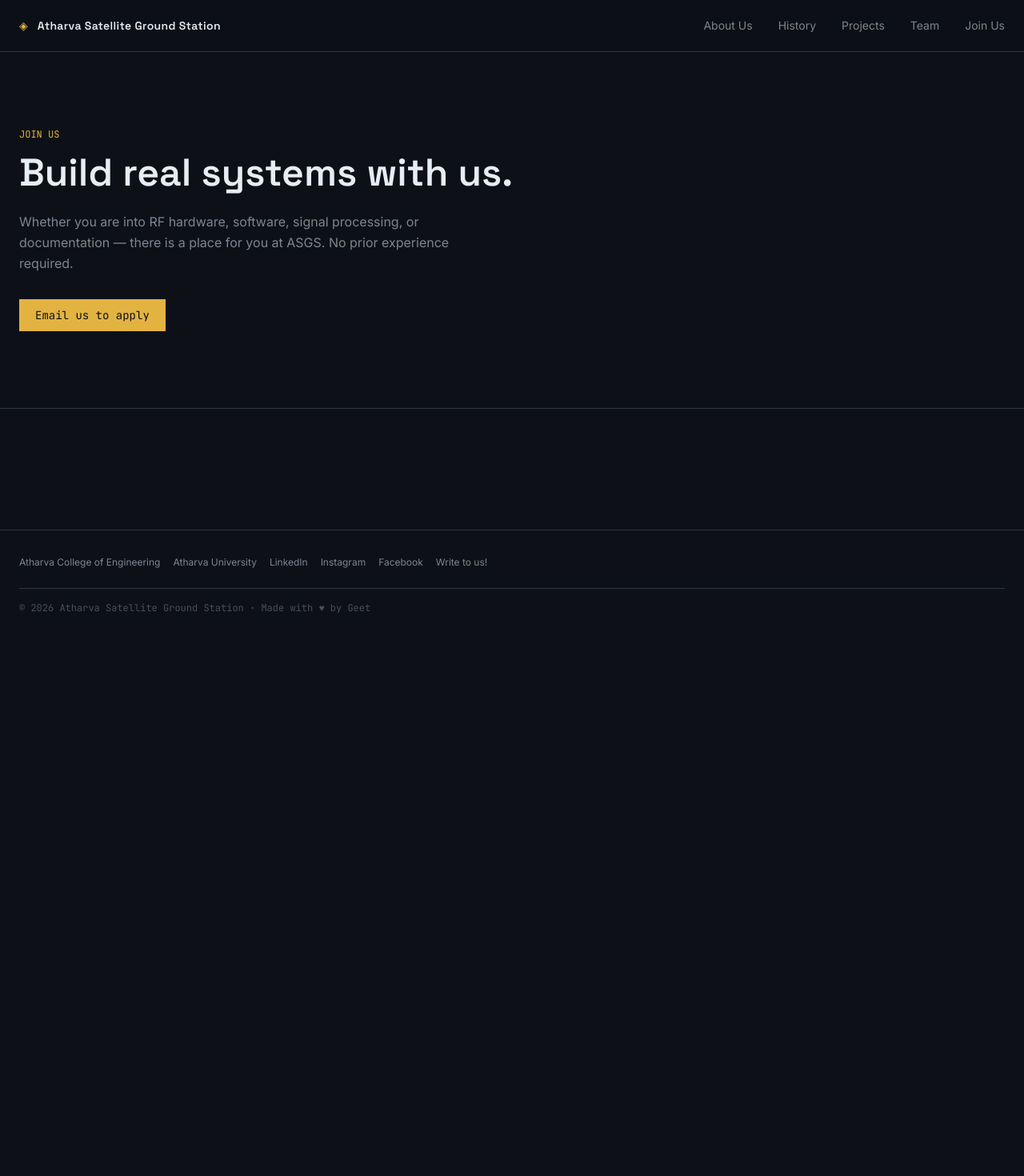
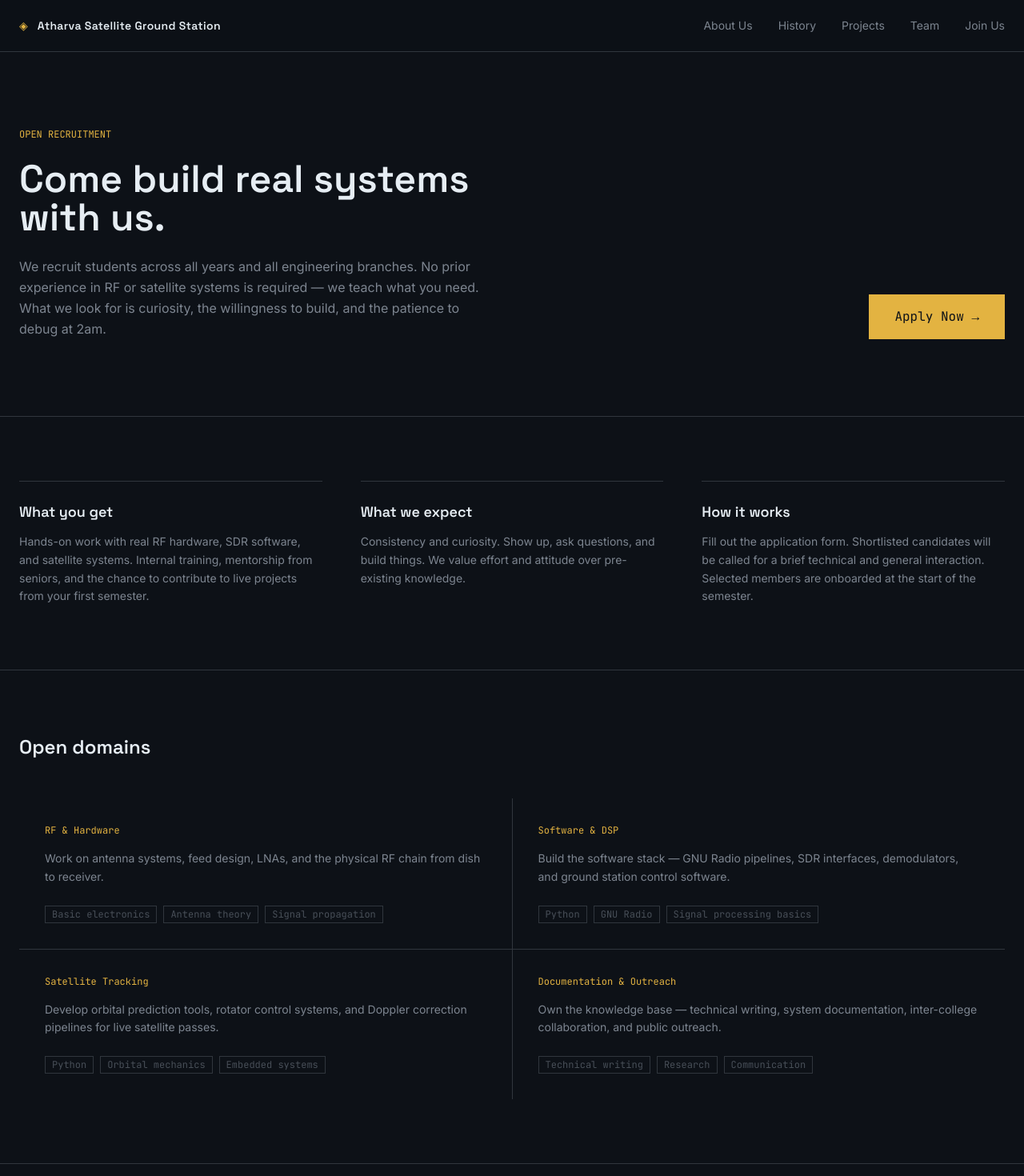
Before and after one commit to happi0456/atharvagroundstation, a Next.js app: page /join in a window 1280 px wide. Shown: the top 1470 px of the page at 80% size. Before the commit the page ends 800 px from the top, so only its background shows below. Built offline with nearby package versions, Linux system fonts and the light colour scheme.

Commit message:
fixing some stuff

```diff
--- a/app/join/page.jsx
+++ b/app/join/page.jsx
@@ -1,23 +1,103 @@
+const GOOGLE_FORM_URL = 'https://placeholder-google-form-url.com'
+
+const DOMAINS = [
+  {
+    name: 'RF & Hardware',
+    description: 'Work on antenna systems, feed design, LNAs, and the physical RF chain from dish to receiver.',
+    skills: ['Basic electronics', 'Antenna theory', 'Signal propagation'],
+  },
+  {
+    name: 'Software & DSP',
+    description: 'Build the software stack — GNU Radio pipelines, SDR interfaces, demodulators, and ground station control software.',
+    skills: ['Python', 'GNU Radio', 'Signal processing basics'],
+  },
+  {
+    name: 'Satellite Tracking',
+    description: 'Develop orbital prediction tools, rotator control systems, and Doppler correction pipelines for live satellite passes.',
+    skills: ['Python', 'Orbital mechanics', 'Embedded systems'],
+  },
+  {
+    name: 'Documentation & Outreach',
+    description: 'Own the knowledge base — technical writing, system documentation, inter-college collaboration, and public outreach.',
+    skills: ['Technical writing', 'Research', 'Communication'],
+  },
+]
+
 export default function JoinPage() {
   return (
     <div className="pt-16">
+
+      {/* Header + CTA */}
       <section className="border-b border-border">
-        <div className="max-w-7xl mx-auto px-6 py-24">
-          <p className="font-mono text-xs text-gold mb-4">JOIN US</p>
-          <h1 className="font-display font-semibold text-4xl md:text-5xl text-ink max-w-2xl leading-tight">
-            Build real systems with us.
-          </h1>
-          <p className="font-body text-muted text-base max-w-xl mt-6 leading-relaxed">
-            Whether you are into RF hardware, software, signal processing, or documentation — there is a place for you at ASGS. No prior experience required.
-          </p>
+        <div className="max-w-7xl mx-auto px-6 py-24 flex flex-col gap-8 md:flex-row md:items-end md:justify-between">
+          <div className="flex flex-col gap-6 max-w-xl">
+            <p className="font-mono text-xs text-gold">OPEN RECRUITMENT</p>
+            <h1 className="font-display font-semibold text-4xl md:text-5xl text-ink leading-tight">
+              Come build real systems<br />with us.
+            </h1>
+            <p className="font-body text-muted text-base leading-relaxed">
+              We recruit students across all years and all engineering branches. No prior experience in RF or satellite systems is required — we teach what you need. What we look for is curiosity, the willingness to build, and the patience to debug at 2am.
+            </p>
+          </div>
+
           <a
-            href="mailto:atharvagroundstation-asgs@atharvacoe.ac.in?subject=ASGS%20Join%20Request"
-            className="inline-block mt-8 font-mono text-sm text-canvas bg-gold px-5 py-2.5 hover:bg-gold-muted transition-colors duration-200"
+            href={GOOGLE_FORM_URL}
+            target="_blank"
+            rel="noopener noreferrer"
+            className="font-mono text-base text-canvas bg-gold px-8 py-4 hover:bg-gold-muted transition-colors duration-200 w-fit whitespace-nowrap"
           >
-            Email us to apply
+            Apply Now →
           </a>
         </div>
       </section>
+
+      {/* What to expect */}
+      <section className="border-b border-border">
+        <div className="max-w-7xl mx-auto px-6 py-20 grid grid-cols-1 md:grid-cols-3 gap-12">
+          {[
+            {
+              heading: 'What you get',
+              body: 'Hands-on work with real RF hardware, SDR software, and satellite systems. Internal training, mentorship from seniors, and the chance to contribute to live projects from your first semester.',
+            },
+            {
+              heading: 'What we expect',
+              body: 'Consistency and curiosity. Show up, ask questions, and build things. We value effort and attitude over pre-existing knowledge.',
+            },
+            {
+              heading: 'How it works',
+              body: 'Fill out the application form. Shortlisted candidates will be called for a brief technical and general interaction. Selected members are onboarded at the start of the semester.',
+            },
+          ].map(({ heading, body }) => (
+            <div key={heading} className="flex flex-col gap-3 border-t border-border pt-6">
+              <span className="font-display font-semibold text-ink text-lg">{heading}</span>
+              <p className="font-body text-muted text-sm leading-relaxed">{body}</p>
+            </div>
+          ))}
+        </div>
+      </section>
+
+      {/* Open domains */}
+      <section>
+        <div className="max-w-7xl mx-auto px-6 py-20">
+          <h2 className="font-display font-semibold text-2xl text-ink mb-12">Open domains</h2>
+          <div className="grid grid-cols-1 md:grid-cols-2 gap-px bg-border">
+            {DOMAINS.map((domain) => (
+              <div key={domain.name} className="bg-canvas p-8 flex flex-col gap-4">
+                <span className="font-mono text-xs text-gold">{domain.name}</span>
+                <p className="font-body text-muted text-sm leading-relaxed">{domain.description}</p>
+                <div className="flex flex-wrap gap-2 mt-auto pt-2">
+                  {domain.skills.map(skill => (
+                    <span key={skill} className="font-mono text-xs text-dim border border-border px-2 py-0.5">
+                      {skill}
+                    </span>
+                  ))}
+                </div>
+              </div>
+            ))}
+          </div>
+        </div>
+      </section>
+
     </div>
   )
 }
--- a/app/team/page.jsx
+++ b/app/team/page.jsx
@@ -1,17 +1,83 @@
+const FACULTY = [
+  {
+    id: 'faculty-1',
+    name: 'Prof. [Placeholder]',
+    role: 'Faculty Coordinator',
+    department: 'Electronics & Telecommunication',
+  },
+]
+
+const MEMBERS = [
+  { id: 'm1',  name: '[Name]', role: '[Role]', domain: 'RF & Hardware',        year: 'Second Year'  },
+  { id: 'm2',  name: '[Name]', role: '[Role]', domain: 'RF & Hardware',        year: 'Third Year'   },
+  { id: 'm3',  name: '[Name]', role: '[Role]', domain: 'RF & Hardware',        year: 'Final Year'   },
+  { id: 'm4',  name: '[Name]', role: '[Role]', domain: 'Software & DSP',       year: 'Second Year'  },
+  { id: 'm5',  name: '[Name]', role: '[Role]', domain: 'Software & DSP',       year: 'Third Year'   },
+  { id: 'm6',  name: '[Name]', role: '[Role]', domain: 'Software & DSP',       year: 'Final Year'   },
+  { id: 'm7',  name: '[Name]', role: '[Role]', domain: 'Satellite Tracking',   year: 'Second Year'  },
+  { id: 'm8',  name: '[Name]', role: '[Role]', domain: 'Satellite Tracking',   year: 'Third Year'   },
+  { id: 'm9',  name: '[Name]', role: '[Role]', domain: 'Satellite Tracking',   year: 'Final Year'   },
+  { id: 'm10', name: '[Name]', role: '[Role]', domain: 'Documentation',        year: 'Second Year'  },
+  { id: 'm11', name: '[Name]', role: '[Role]', domain: 'Documentation',        year: 'Third Year'   },
+  { id: 'm12', name: '[Name]', role: '[Role]', domain: 'RF & Hardware',        year: 'Second Year'  },
+  { id: 'm13', name: '[Name]', role: '[Role]', domain: 'Software & DSP',       year: 'Third Year'   },
+  { id: 'm14', name: '[Name]', role: '[Role]', domain: 'Satellite Tracking',   year: 'Final Year'   },
+]
+
 export default function TeamPage() {
   return (
     <div className="pt-16">
+
       <section className="border-b border-border">
         <div className="max-w-7xl mx-auto px-6 py-24">
-          <p className="font-mono text-xs text-gold mb-4">TEAM</p>
+          <p className="font-mono text-xs text-gold mb-4">THE PEOPLE</p>
           <h1 className="font-display font-semibold text-4xl md:text-5xl text-ink max-w-2xl leading-tight">
-            The people behind the station.
+            Engineers, developers,<br />and builders.
           </h1>
-          <p className="font-body text-muted text-base max-w-xl mt-6 leading-relaxed">
-            ASGS is built by students at Atharva College of Engineering / Atharva University. Team profiles will live here.
-          </p>
         </div>
       </section>
+
+      <section className="border-b border-border">
+        <div className="max-w-7xl mx-auto px-6 py-16">
+          <h2 className="font-display font-semibold text-xl text-ink mb-10">Faculty</h2>
+          <div className="grid grid-cols-1 md:grid-cols-3 gap-px bg-border">
+            {FACULTY.map((f) => (
+              <div key={f.id} className="bg-canvas p-8 flex flex-col gap-4 border border-gold">
+                <div className="w-16 h-16 rounded-full bg-surface border border-gold flex items-center justify-center">
+                  <span className="font-mono text-xs text-dim">IMG</span>
+                </div>
+                <div className="flex flex-col gap-1">
+                  <span className="font-display font-semibold text-ink text-base">{f.name}</span>
+                  <span className="font-mono text-xs text-gold">{f.role}</span>
+                  <span className="font-mono text-xs text-dim">{f.department}</span>
+                </div>
+              </div>
+            ))}
+          </div>
+        </div>
+      </section>
+
+      <section>
+        <div className="max-w-7xl mx-auto px-6 py-16">
+          <h2 className="font-display font-semibold text-xl text-ink mb-10">Members</h2>
+          <div className="grid grid-cols-2 md:grid-cols-3 lg:grid-cols-4 gap-px bg-border">
+            {MEMBERS.map((member) => (
+              <div key={member.id} className="bg-canvas p-6 flex flex-col gap-4">
+                <div className="w-12 h-12 rounded-full bg-surface border border-border flex items-center justify-center">
+                  <span className="font-mono text-xs text-dim">IMG</span>
+                </div>
+                <div className="flex flex-col gap-1">
+                  <span className="font-display font-semibold text-ink text-sm">{member.name}</span>
+                  <span className="font-mono text-xs text-gold">{member.role}</span>
+                  <span className="font-mono text-xs text-dim">{member.domain}</span>
+                  <span className="font-mono text-xs text-dim">{member.year}</span>
+                </div>
+              </div>
+            ))}
+          </div>
+        </div>
+      </section>
+
     </div>
   )
 }
```
